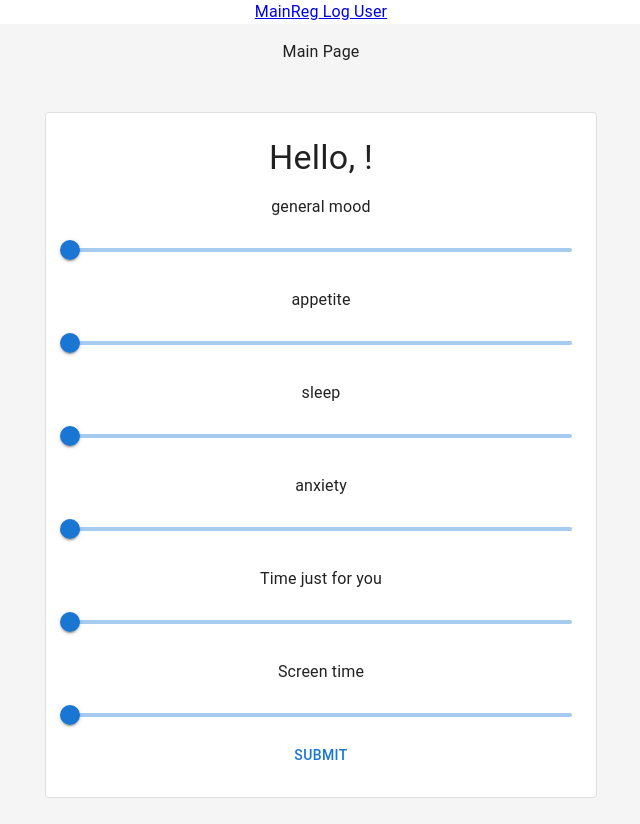
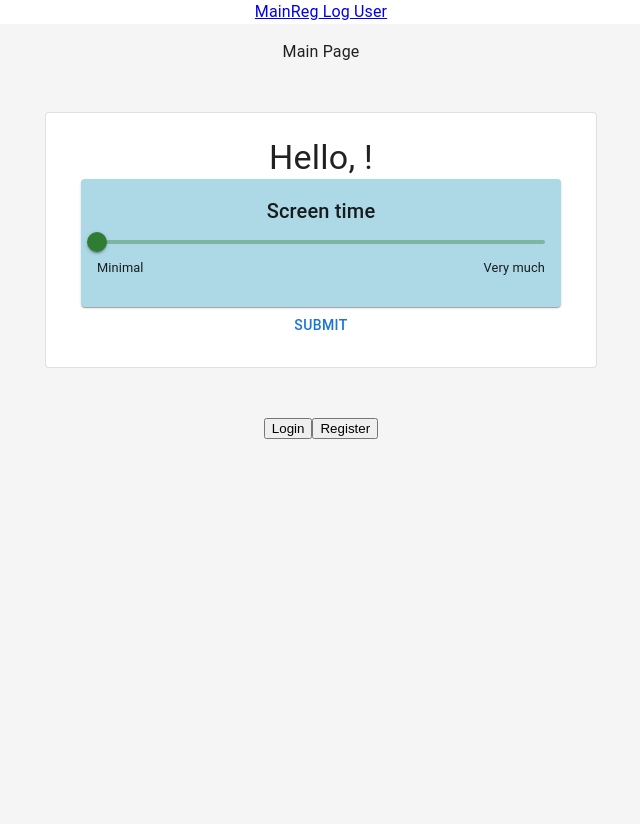
Before and after one commit to kaiuliia/well_being_frontend, a React (Create React App) app: page /login/user in a window 1280 px wide. Shown: the whole page, without its empty margins (319-959 px from the left). Built offline with nearby package versions, Linux system fonts and the light colour scheme; the HTML template or start-up script is replaced by a standard one.

Commit message:
upd sliderbar

```diff
--- a/src/components/slide_bar.tsx
+++ /dev/null
@@ -1,64 +0,0 @@
-import React, { useState } from "react";
-import { ChangeEvent } from "../types";
-import { Slider } from "@mui/material";
-import { Box } from "@mui/material";
-interface Props {
-  surway: string;
-  onChange: (value: number | number[]) => void;
-}
-export const SliderBar = (props: Props) => {
-  const [sliderValue, setSliderValue] = useState<number | number[]>(0);
-
-  const handleChange = (event: Event, newValue: number | number[]) => {
-    setSliderValue(newValue as number[]);
-    props.onChange(sliderValue);
-  };
-
-  return (
-    <Box>
-      <p>{props.surway}</p>
-      <Slider
-        value={sliderValue}
-        valueLabelDisplay="auto"
-        onChange={handleChange}
-      />
-    </Box>
-  );
-
-  // </div>
-
-  {
-    /*<div className="slider-bar">*/
-  }
-  {
-    /*  <input*/
-  }
-  {
-    /*    type="range"*/
-  }
-  {
-    /*    min="0"*/
-  }
-  {
-    /*    max="10"*/
-  }
-  {
-    /*    value={sliderValue}*/
-  }
-  {
-    /*    className="slider"*/
-  }
-  {
-    /*    id="myRange"*/
-  }
-  {
-    /*    onChange={changeSlider}*/
-  }
-  {
-    /*  />*/
-  }
-  {
-    /*</div>*/
-  }
-  // </div>
-};
--- /dev/null
+++ b/src/components/slider/slide_bar.tsx
@@ -0,0 +1,70 @@
+import React, { useState } from "react";
+import { ChangeEvent } from "../../types";
+import { Slider, Grid } from "@mui/material";
+import { Box, Card } from "@mui/material";
+import Typography from "@mui/material/Typography";
+import "./slider.css";
+import { CardHeader } from "@mui/material";
+import { CardMedia } from "@mui/material";
+
+interface Props {
+  surway: string;
+  onChange: (value: number | number[]) => void;
+}
+export const SliderBar = (props: Props) => {
+  const [sliderValue, setSliderValue] = useState<number | number[]>(0);
+
+  const handleChange = (event: Event, newValue: number | number[]) => {
+    setSliderValue(newValue as number[]);
+    props.onChange(sliderValue);
+  };
+
+  return (
+    <Box
+      sx={{
+        display: "flex",
+        justifyContent: "center",
+      }}
+    >
+      <Card
+        sx={{
+          width: "30rem",
+          background: "lightblue",
+          height: "8rem", // Increased height to accommodate the slider and labels
+          padding: "1rem", // Added padding for better spacing
+          alignItems: "center",
+        }}
+      >
+        <Typography component="h3" align="center" variant="h6" gutterBottom>
+          {props.surway}
+        </Typography>
+
+        <Slider
+          sx={{
+            width: "100%", // Set the width to 100% to fill the card
+            color: "success.main",
+            marginBottom: "0rem", // Added margin at the bottom for spacing
+            paddingBottom: "0rem",
+          }}
+          value={sliderValue}
+          valueLabelDisplay="auto"
+          onChange={handleChange}
+        />
+
+        <Grid container justifyContent="space-between">
+          <Typography component="h5" align="left" width="20%" fontSize="0.8rem">
+            Minimal
+          </Typography>
+          <Typography
+            component="h5"
+            align="right"
+            width="20%"
+            fontSize="0.8rem"
+          >
+            Very much
+          </Typography>
+        </Grid>
+      </Card>
+    </Box>
+  );
+};
--- /dev/null
+++ b/src/components/slider/slider.css
@@ -0,0 +1,52 @@
+
+.slider-container {
+    background: #24232c;
+    display: flex;
+    justify-content: space-between;
+    height: 43px;
+    padding-top: 24px;
+    margin-top: 24px;
+}
+.slider-left {
+    display: flex;
+    justify-content: flex-start;
+    width: 80%;
+    padding-left: 32px;
+    font-size: 18px;
+    align-items: center;
+}
+.slider-right {
+    display: flex;
+    justify-content: flex-end;
+    align-items: center;
+    width: 20%;
+    padding-right: 32px;
+    font-size: 32px;
+}
+
+.slider-bar {
+    width: 476px;
+    height: 28px;
+    left: 482px;
+    top: 383px;
+    margin-top: 16px;
+    padding: 0 32px 0 32px;
+}
+.slider {
+    -webkit-appearance: none;
+    width: 100%;
+    height: 8px;
+    background: #e6e5ea;
+    outline: none;
+    -webkit-transition: 0.5s;
+}
+
+.slider::-webkit-slider-thumb {
+    -webkit-appearance: none;
+    appearance: none;
+    width: 28px;
+    height: 28px;
+    border-radius: 50%;
+    background: #e6e5ea;
+    cursor: pointer;
+}
--- a/src/components/survey.tsx
+++ b/src/components/survey.tsx
@@ -1,6 +1,6 @@
 import React, { useState, useEffect } from "react";
 import { NavLink } from "react-router-dom";
-import { SliderBar } from "./slide_bar";
+import { SliderBar } from "./slider/slide_bar";
 import { MouseEvent } from "../types";
 import Button from "@mui/material/Button";
 
@@ -103,36 +103,36 @@ export function Survey(props: Props) {
           </Typography>
 
           <Box>
-            <SliderBar
-              surway={"general mood"}
-              onChange={(value: number | number[]) =>
-                handleSliderChange(value, "general_mood")
-              }
-            />
-            <SliderBar
-              surway={"appetite"}
-              onChange={(value: number | number[]) =>
-                handleSliderChange(value, "appetite")
-              }
-            />
-            <SliderBar
-              surway={"sleep"}
-              onChange={(value: number | number[]) =>
-                handleSliderChange(value, "sleep")
-              }
-            />
-            <SliderBar
-              surway={"anxiety"}
-              onChange={(value: number | number[]) =>
-                handleSliderChange(value, "anxiety")
-              }
-            />
-            <SliderBar
-              surway={"Time just for you"}
-              onChange={(value: number | number[]) =>
-                handleSliderChange(value, "yourself_time")
-              }
-            />
+            {/*<SliderBar*/}
+            {/*  surway={"general mood"}*/}
+            {/*  onChange={(value: number | number[]) =>*/}
+            {/*    handleSliderChange(value, "general_mood")*/}
+            {/*  }*/}
+            {/*/>*/}
+            {/*<SliderBar*/}
+            {/*  surway={"appetite"}*/}
+            {/*  onChange={(value: number | number[]) =>*/}
+            {/*    handleSliderChange(value, "appetite")*/}
+            {/*  }*/}
+            {/*/>*/}
+            {/*<SliderBar*/}
+            {/*  surway={"sleep"}*/}
+            {/*  onChange={(value: number | number[]) =>*/}
+            {/*    handleSliderChange(value, "sleep")*/}
+            {/*  }*/}
+            {/*/>*/}
+            {/*<SliderBar*/}
+            {/*  surway={"anxiety"}*/}
+            {/*  onChange={(value: number | number[]) =>*/}
+            {/*    handleSliderChange(value, "anxiety")*/}
+            {/*  }*/}
+            {/*/>*/}
+            {/*<SliderBar*/}
+            {/*  surway={"Time just for you"}*/}
+            {/*  onChange={(value: number | number[]) =>*/}
+            {/*    handleSliderChange(value, "yourself_time")*/}
+            {/*  }*/}
+            {/*/>*/}
             <SliderBar
               surway={"Screen time"}
               onChange={(value: number | number[]) =>
```
